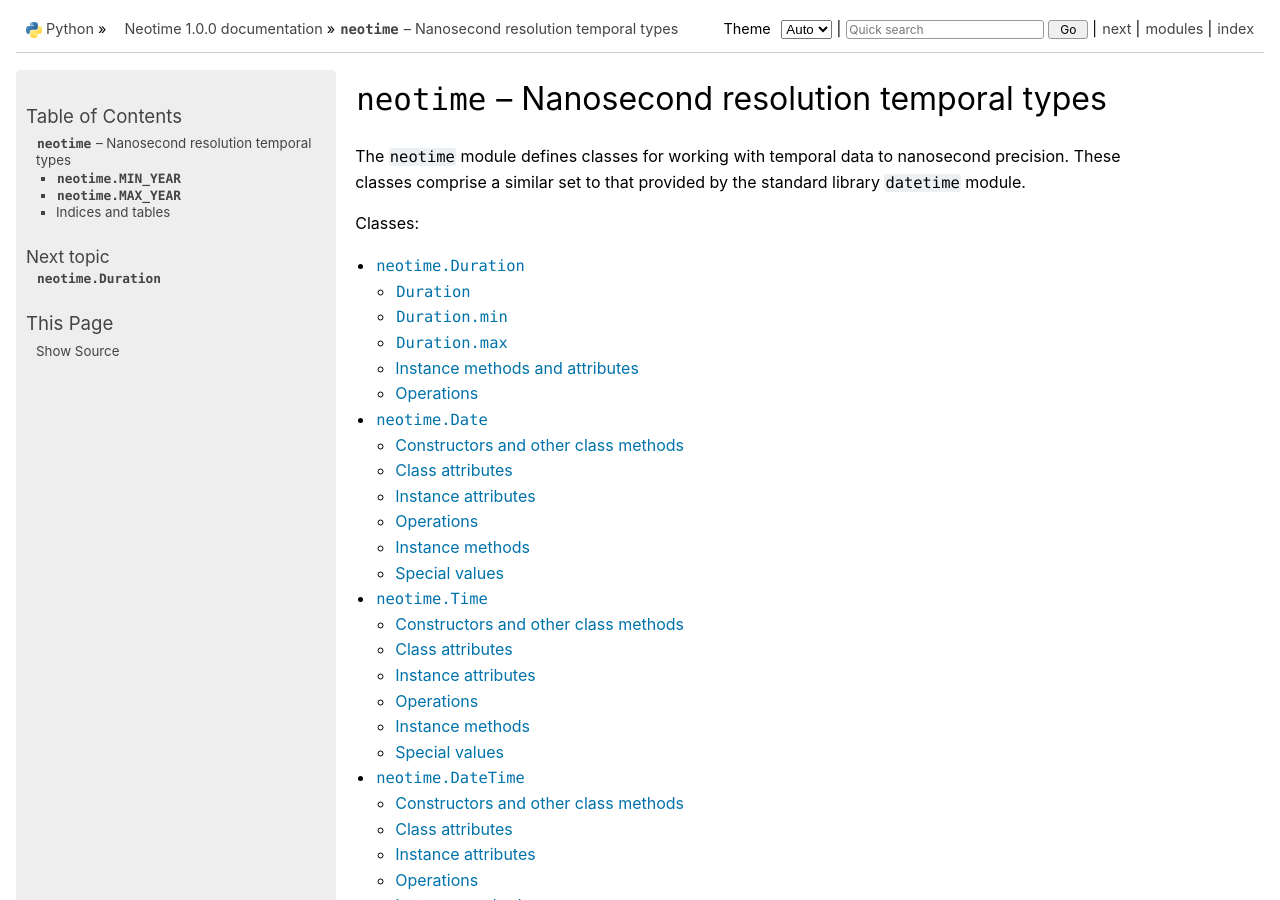
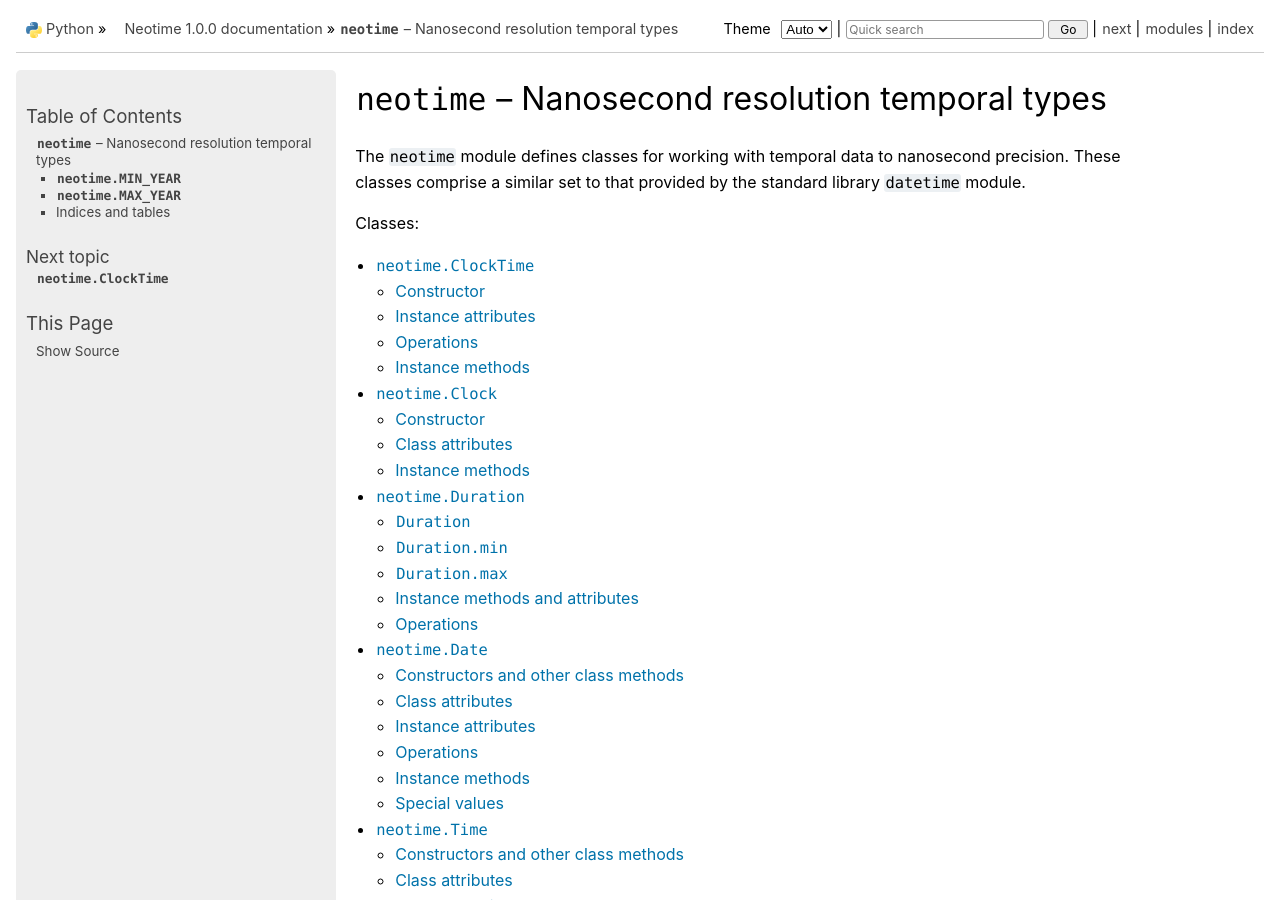
Before and after one commit to neo4j-drivers/neotime, a Sphinx documentation site: the page built from docs/source/index.rst, in a window 1280 px wide and 900 px high. Built offline with Sphinx 7.4.7, drawn with Linux system fonts in a browser that asks for light colours.

Commit message:
More the docs

```diff
--- /dev/null
+++ b/docs/source/clock.rst
@@ -0,0 +1,29 @@
+.. currentmodule:: neotime
+
+=================
+``neotime.Clock``
+=================
+
+
+Constructor
+===========
+
+.. class:: Clock()
+
+
+Class attributes
+================
+
+.. attribute:: Clock.available()
+
+.. attribute:: Clock.precision()
+
+.. attribute:: Clock.local_offset()
+
+
+Instance methods
+================
+
+.. method:: c.local_time()
+
+.. method:: c.utc_time()
--- /dev/null
+++ b/docs/source/clocktime.rst
@@ -0,0 +1,49 @@
+.. currentmodule:: neotime
+
+=====================
+``neotime.ClockTime``
+=====================
+
+
+Constructor
+===========
+
+.. class:: ClockTime(seconds=0 nanoseconds=0)
+
+
+Instance attributes
+===================
+
+.. attribute:: ct.seconds
+
+.. attribute:: ct.nanoseconds
+
+
+Operations
+==========
+
+.. describe:: hash(ct)
+
+.. describe:: ct1 == ct2
+
+.. describe:: ct1 != ct2
+
+.. describe:: ct1 < ct2
+
+.. describe:: ct1 > ct2
+
+.. describe:: ct1 <= ct2
+
+.. describe:: ct1 >= ct2
+
+.. describe:: ct1 + ct2 -> ct3
+
+.. describe:: ct1 - ct2 -> ct3
+
+
+Instance methods
+================
+
+.. method:: ct.__repr__()
+
+.. method:: ct.__str__()
--- a/docs/source/index.rst
+++ b/docs/source/index.rst
@@ -11,6 +11,8 @@ These classes comprise a similar set to that provided by the standard library ``
     :maxdepth: 2
     :caption: Classes:
 
+    clocktime
+    clock
     duration
     date
     time
```
Also changed, not shown: neotime/__init__.py (+53 -46 lines).
